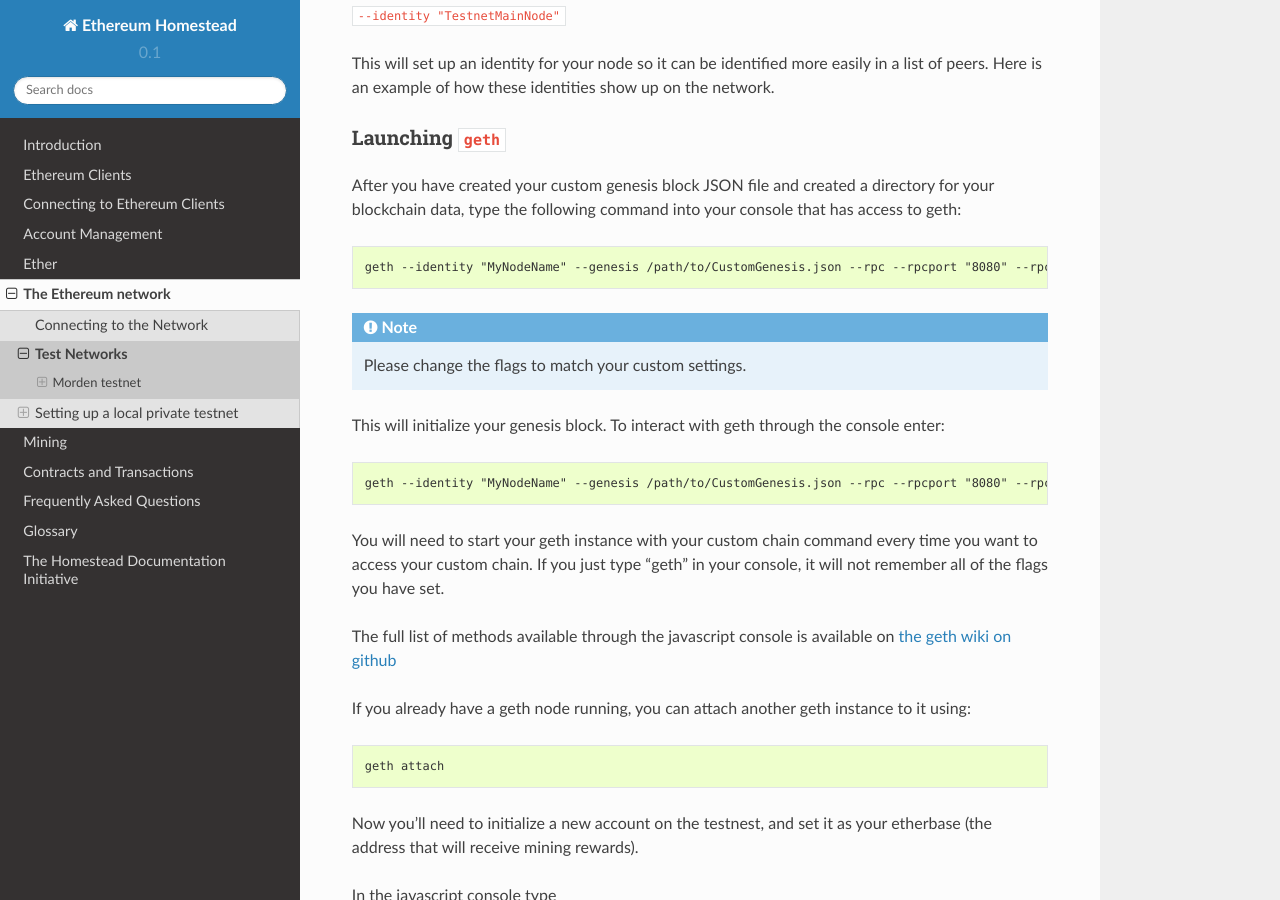
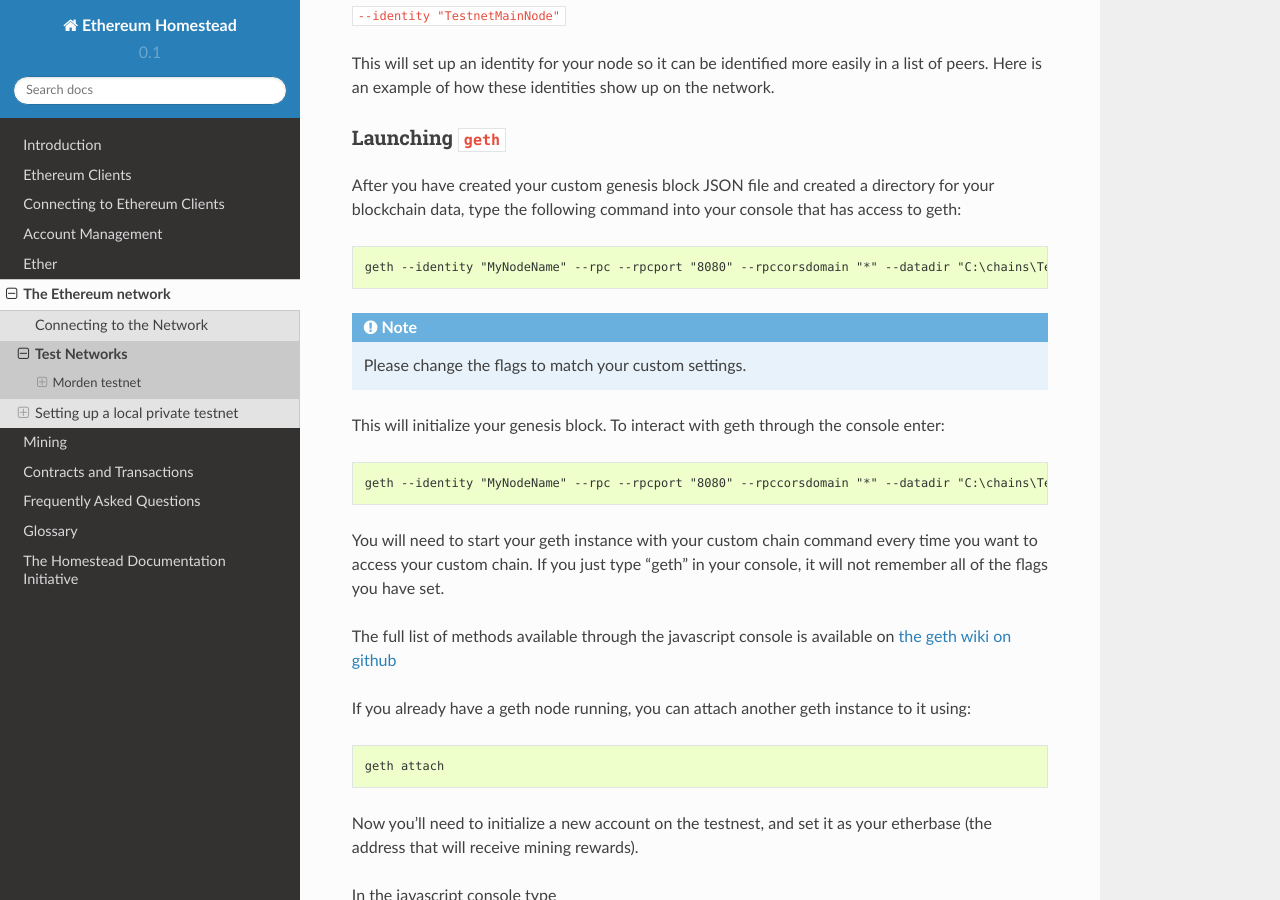
Before and after one commit to ethereum/homestead-guide, a Sphinx documentation site: the page built from source/network/test-networks.rst, in a window 1280 px wide and 900 px high, scrolled down 5718 px. Built offline with Sphinx 7.4.7 and the Read the Docs theme 2.0.0, drawn with Linux system fonts in a browser that asks for light colours.

Commit message:
updated geth commands for setting up a local private network

```diff
--- a/source/network/test-networks.rst
+++ b/source/network/test-networks.rst
@@ -295,7 +295,7 @@
 
 .. code-block:: Console
 
-  geth --identity "MyNodeName" --genesis /path/to/CustomGenesis.json --rpc --rpcport "8080" --rpccorsdomain "*" --datadir "C:\chains\TestChain1" --port "30303" --nodiscover --rpcapi "db,eth,net,web3" --networkid 1999 init /path/to/CustomGenesis.json
+  geth --identity "MyNodeName" --rpc --rpcport "8080" --rpccorsdomain "*" --datadir "C:\chains\TestChain1" --port "30303" --nodiscover --rpcapi "db,eth,net,web3" --networkid 1999 init /path/to/CustomGenesis.json
 
 .. note:: Please change the flags to match your custom settings.
 
@@ -303,7 +303,7 @@
 
 .. code-block:: Console
 
-  geth --identity "MyNodeName" --genesis /path/to/CustomGenesis.json --rpc --rpcport "8080" --rpccorsdomain "*" --datadir "C:\chains\TestChain1" --port "30303" --nodiscover --rpcapi "db,eth,net,web3" --networkid 1999 console
+  geth --identity "MyNodeName" --rpc --rpcport "8080" --rpccorsdomain "*" --datadir "C:\chains\TestChain1" --port "30303" --nodiscover --rpcapi "db,eth,net,web3" --networkid 1999 console
 
 You will need to start your geth instance with your custom chain command every time you want to access your custom chain. If you just type "geth" in your console, it will not remember all of the flags you have set.
 
```
